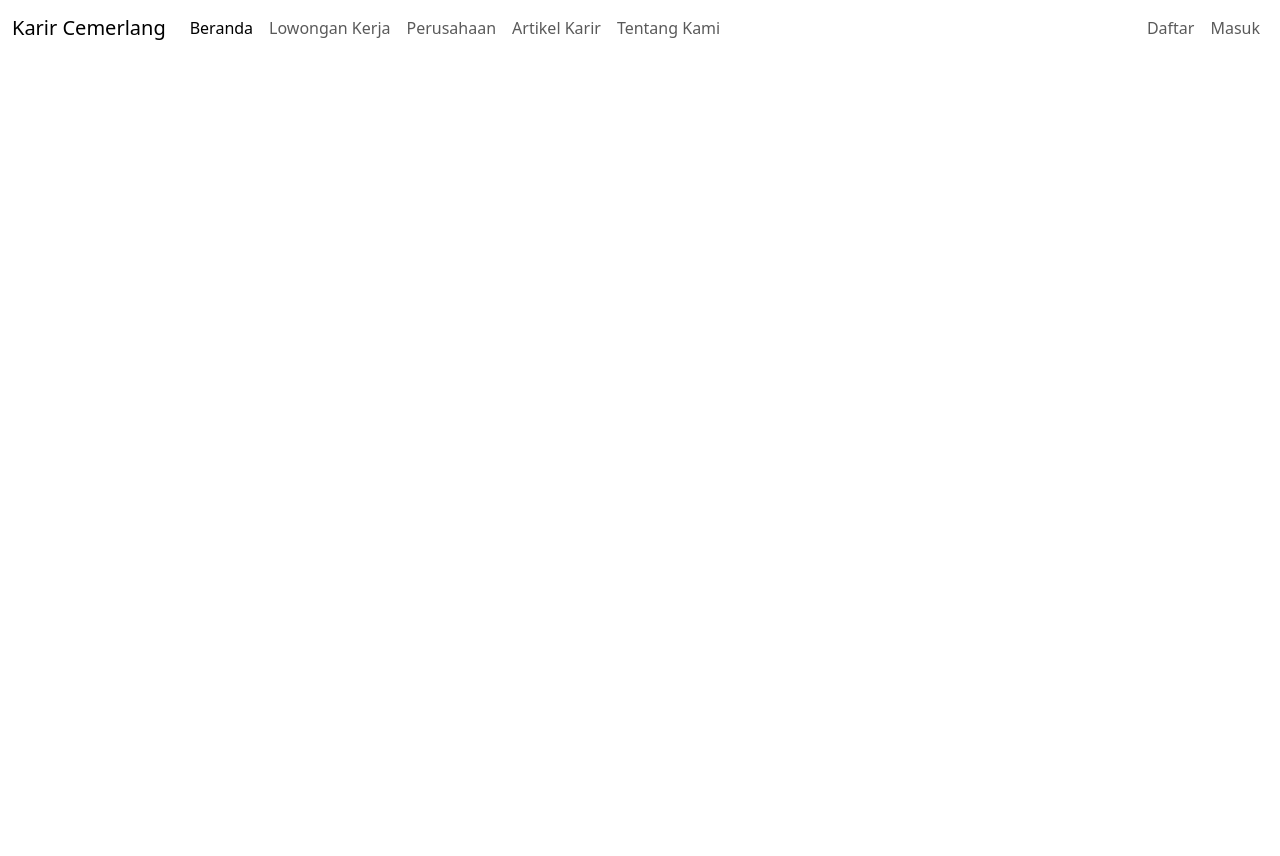
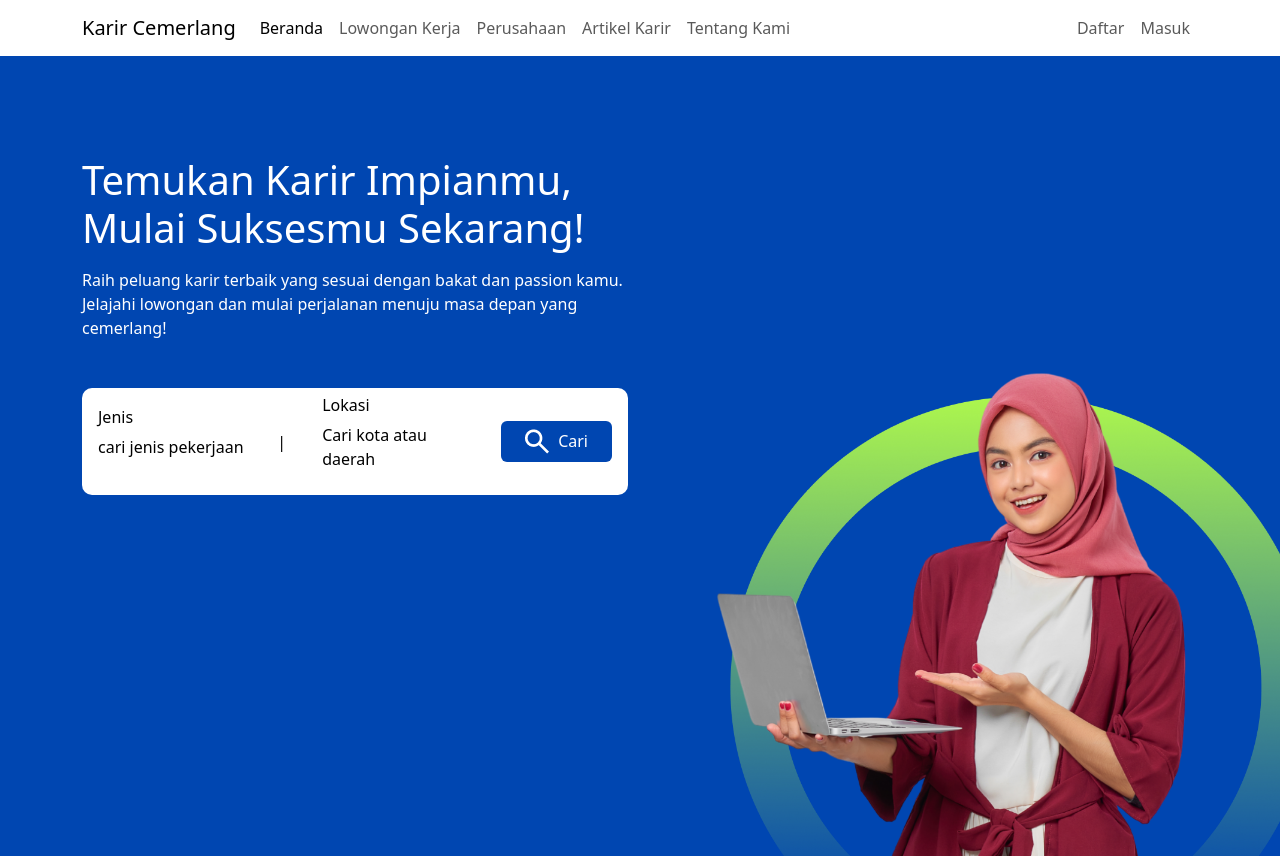
Before and after one commit to alifnurrohmans/karircemerlang, a plain HTML site: page index.html in a window 1280 px wide. Before the commit the page ends 800 px from the top, so only its background shows below. Drawn offline with nearby package versions, Linux system fonts and the light colour scheme.

Commit message:
second commit

```diff
--- a/index.html
+++ b/index.html
@@ -4,14 +4,15 @@
 <head>
     <meta charset="utf-8">
     <meta name="viewport" content="width=device-width, initial-scale=1">
-    <title>Bootstrap demo</title>
+    <title>Karir Cemerlang</title>
     <link href="https://cdn.jsdelivr.net/npm/bootstrap@5.3.3/dist/css/bootstrap.min.css" rel="stylesheet"
         integrity="sha384-QWTKZyjpPEjISv5WaRU9OFeRpok6YctnYmDr5pNlyT2bRjXh0JMhjY6hW+ALEwIH" crossorigin="anonymous">
+    <link rel="stylesheet" href="style.css">
 </head>
 
 <body>
     <nav class="navbar navbar-expand-lg" style="background-color: #fff;">
-        <div class="container-fluid">
+        <div class="container">
             <a class="navbar-brand" href="#">Karir Cemerlang</a>
             <button class="navbar-toggler" type="button" data-bs-toggle="collapse"
                 data-bs-target="#navbarSupportedContent" aria-controls="navbarSupportedContent" aria-expanded="false"
@@ -47,6 +48,46 @@
             </div>
         </div>
     </nav>
+
+    <section id="beranda">
+        <div class="container h-100 d-flex align-items-center">
+            <div class="row h-75">
+                <div class="col-lg-6">
+                    <h1 class="lh-5">
+                        Temukan Karir Impianmu, Mulai Suksesmu Sekarang!
+                    </h1>
+                    <p class="mt-3">
+                        Raih peluang karir terbaik yang sesuai dengan bakat dan passion kamu. Jelajahi lowongan dan
+                        mulai perjalanan menuju masa depan yang cemerlang!
+                    </p>
+                    <div class="search px-3 py-2 mt-5">
+                        <div class="row d-flex align-items-center">
+                            <div class="col-lg-4">
+                                <h6>Jenis</h6>
+                                <p style="">cari jenis pekerjaan</p>
+                            </div>
+                            <div class="col-lg-1">
+                                |
+                            </div>
+                            <div class="col-lg-4">
+                                <h6>Lokasi</h6>
+                                <p>Cari kota atau daerah</p>
+                            </div>
+                            <div class="col-lg-3">
+                                <button class="w-100 btn btn-primary d-flex justify-content-between py-2 px-4">
+                                    <img class="me-2" src="img/search-icon.png">
+                                    Cari
+                                </button>
+                            </div>
+                        </div>
+                    </div>
+                </div>
+            </div>
+        </div>
+        <div class="img-beranda position-absolute w-50" style="right: 0;bottom: 0;width: 500px;height: 500px;"></div>
+    </section>
+
+    <!-- start javascript -->
     <script src="https://cdn.jsdelivr.net/npm/@popperjs/core@2.11.8/dist/umd/popper.min.js"
         integrity="sha384-I7E8VVD/ismYTF4hNIPjVp/Zjvgyol6VFvRkX/vR+Vc4jQkC+hVqc2pM8ODewa9r" crossorigin="anonymous">
     </script>
--- /dev/null
+++ b/style.css
@@ -0,0 +1,31 @@
+/* style for body */
+body{
+    color: white;
+}
+/* end style body */
+
+/* override class boostrap */
+.btn-primary{
+    background-color: #0046B1;
+    border: #0046B1;
+}
+/* end override class boostrap */
+
+/* start beranda */
+#beranda{
+    background-color: #0046B1;
+    height: 100vh;
+    position: relative;
+}
+
+#beranda .img-beranda{
+    background: url('img/beranda.png');
+    background-size: cover;
+    background-repeat: no-repeat;
+}
+
+#beranda .search{
+    background-color: white;
+    border-radius: 10px;
+    color: black;
+}
```
Also changed, not shown: img/beranda.png (added), img/search-icon.png (added).
